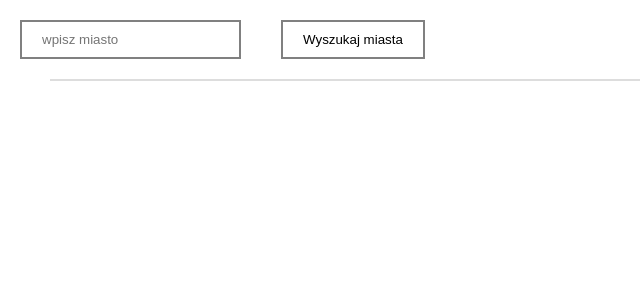
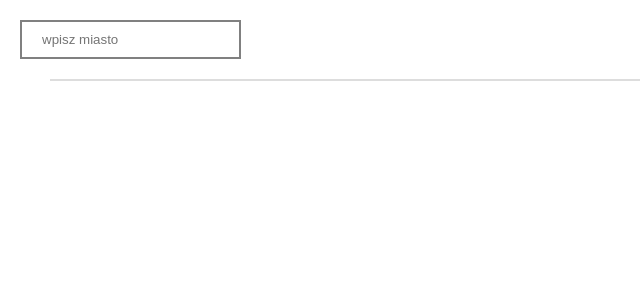
Before and after one commit to irekM/WeatherAPI_React, a React (Create React App) app: page / in a window 1280 px wide. Shown: the top 300 px of the page, without its empty margins (0-640 px from the left). Built offline with nearby package versions, Linux system fonts and the light colour scheme.

Commit message:
compontent life as a searching just in time

```diff
--- a/src/components/Form.js
+++ b/src/components/Form.js
@@ -3,14 +3,13 @@ import React from 'react';
 
 const Form = props => {
     return (
-       <form onSubmit={props.submit}>
+       <form>
            <input
            type="text"
            value={props.value}
            onChange = {props.change}
            placeholder="wpisz miasto"
            />
-           <button>Wyszukaj miasta</button>
        </form>
      );
 }
```
